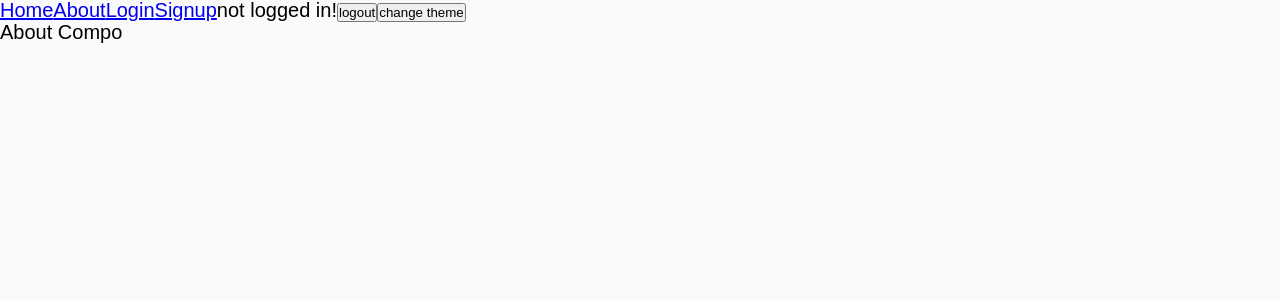
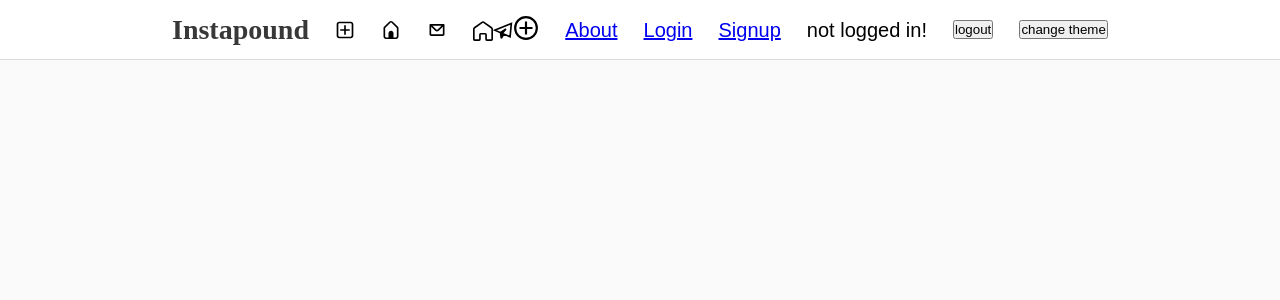
Before and after one commit to welschmoor/instaclone-front, a React (Create React App) app: page /about in a window 1280 px wide. Shown: the top 300 px of the page. Built offline with nearby package versions, Linux system fonts and the light colour scheme.

Commit message:
added token check inside headers

```diff
--- a/src/App.js
+++ b/src/App.js
@@ -1,12 +1,13 @@
-import { useEffect } from "react"
+import { useEffect, useState } from "react"
 import { useReactiveVar } from "@apollo/client";
 import { BrowserRouter, Routes, Route, Navigate } from "react-router-dom"
 import { loggedInVar } from "./graphql/apollo";
+import { useUserHook } from "./graphql/useUserHook"
+import { HelmetProvider } from "react-helmet-async"
 
 // styles
 import { ThemeProvider } from "styled-components";
-import { GlobalStyle, darkTheme, lightTheme } from "./STYLES/globalStyles";
-import { darkModeVar } from './graphql/apollo'
+import { GlobalStyle, darkTheme, lightTheme } from "./STYLES/globalStyles"
 
 import Home from './pages/Home'
 import About from './pages/About'
@@ -16,14 +17,16 @@ import Page404 from './pages/Page404'
 import SignupRedirect from './pages/SignupRedirect'
 
 import Navbar from './components/Navbar'
-import { HelmetProvider } from "react-helmet-async";
-
+import YesNavbar from './components/YesNavbar'
 
 
 const App = () => {
-  const darkModeBool = useReactiveVar(darkModeVar)
+  const [darkMode, setDarkMode] = useState(localStorage.getItem("instapounddarkmode") === "false")
+
   const loggedInBool = useReactiveVar(loggedInVar)
   console.log('loggedInBool', loggedInBool)
+
+  const something = useUserHook()
 
   useEffect(() => {
     const tokenLS = window.localStorage.getItem('instapoundtoken')
@@ -33,20 +36,21 @@ const App = () => {
   }, [loggedInBool])
 
 
+
   return (
     <HelmetProvider>
-      <ThemeProvider theme={darkModeBool ? darkTheme : lightTheme}>
+      <ThemeProvider theme={darkMode ? darkTheme : lightTheme}>
         <GlobalStyle />
         <BrowserRouter >
-          <Navbar />
+          {/* <Navbar setDarkMode={setDarkMode} /> */}
           <Routes>
 
             <Route path='/login' element={loggedInBool ? <Navigate to='/' /> : <Login />} />
             <Route path='/signup' element={loggedInBool ? <Navigate to='/' /> : <Signup />} />
             <Route path='/signupRedirect' element={loggedInBool ? <Navigate to='/' /> : <SignupRedirect />} />
-            <Route path='/about' element={<About />} />
-            <Route path='/' element={<Home />} exact />
-            <Route path='*' element={<Page404 />} />
+            <Route path='/about' element={<YesNavbar setDarkMode={setDarkMode}><About /></YesNavbar>} />
+            <Route path='/' element={<YesNavbar setDarkMode={setDarkMode}><Home /> </YesNavbar>} exact />
+            <Route path='*' element={<YesNavbar setDarkMode={setDarkMode}><Page404 /></YesNavbar>} />
 
           </Routes>
         </BrowserRouter>
--- a/src/STYLES/globalStyles.js
+++ b/src/STYLES/globalStyles.js
@@ -91,7 +91,7 @@ export const darkTheme = {
 
   BG1: "black",
   BG2: "hsl(35, 7%,18%)",
-  BG10: "rgb(250, 250, 250)",
+  BG10: "hsl(0, 0%, 8.0392156862745%)",
 
 
   FC1: "white",
--- a/src/STYLES/styleForm.js
+++ b/src/STYLES/styleForm.js
@@ -14,7 +14,7 @@ export const MD = styled.div`
 
 `
 export const MDtop = styled(MD)`
-  margin-top: 40px;
+  margin-top: 80px;
 `
 
 
@@ -91,10 +91,11 @@ export const Subtitle = styled.h2`
   font-size: 0.5rem;
 `
 export const Subtitle2 = styled.h2`
-  margin-top: 18px;
+  margin-top: 15px;
   font-size: 0.8rem;
   text-align: center;
   color: #808080;
+  line-height: 1.1;
 `
 
 export const TitleAndSubtitle = styled.div`
--- a/src/components/Navbar.js
+++ b/src/components/Navbar.js
@@ -1,12 +1,17 @@
 
 import { useReactiveVar } from "@apollo/client"
 import { NavLink } from "react-router-dom"
+import { loggedInVar } from "../graphql/apollo"
 
-import { darkModeVar, loggedInVar } from "../graphql/apollo"
+// styled
+import styled from "styled-components"
+import { MDtop, LoginForm, Input, BlueBTN, Title, Subtitle, TitleAndSubtitle, Separator, SeparatorLine, SeparatorSpan, SignupText, SignupLink } from '../STYLES/styleForm'
+import { GrHomeRounded, GrSend, GrAddCircle } from "react-icons/gr"
+import { CgAddR, CgHomeAlt, CgMail } from "react-icons/cg"
 
-const Navbar = () => {
+
+const Navbar = ({ setDarkMode }) => {
   const loggedInBool = useReactiveVar(loggedInVar)
-  const darkModeBool = useReactiveVar(darkModeVar)
 
 
   const logout = () => {
@@ -14,18 +19,71 @@ const Navbar = () => {
     localStorage.removeItem("instapoundtoken")
   }
 
+  const darkModeHandler = () => {
+    setDarkMode(p => {
+      localStorage.setItem("instapounddarkmode", p)
+      return !p
+    })
+  }
+
   return (
-    <div>
-      <NavLink to="/">Home</NavLink>
-      <NavLink to="/about">About</NavLink>
-      <NavLink to="/login">Login</NavLink>
-      <NavLink to="/signup">Signup</NavLink>
-      {loggedInBool ? "logged in!" : "not logged in!"}
-      <button onClick={() => logout()} >logout</button>
-      <button onClick={() => darkModeVar(darkModeBool ? false : true)} >change theme</button>
-    </div>
+    <Header>
+      <CW>
+
+
+        <MainLogo>Instapound</MainLogo>
+
+        <CgAddR /> <CgHomeAlt /> <CgMail />
+
+        <NavLink to="/"><HomeIcon /><SendIcon /><NewPostIcon/></NavLink>
+        <NavLink to="/about">About</NavLink>
+        <NavLink to="/login">Login</NavLink>
+        <NavLink to="/signup">Signup</NavLink>
+        {loggedInBool ? "logged in!" : "not logged in!"}
+        <button onClick={() => logout()} >logout</button>
+        <button onClick={darkModeHandler} >change theme</button>
+      </CW>
+    </Header>
   )
 }
 
+const Header = styled.header`
+  height: 60px;
+  width: 100%;
+  position: fixed;
+  top: 0;
+  border-bottom: 1px solid ${p => p.theme.BORCOL1};
+  background-color: white;
+  display: flex;
+  align-items: center;
+  justify-content: center;
+  z-index: 10;
+`
+
+const CW = styled.div`
+  display: flex;
+  align-items: center;
+  justify-content: space-between;
+  width: 100%;
+  gap: 10px;
+  max-width: 936px;
+`
+
+
+const MainLogo = styled(Title)`
+  font-size: 1.4rem;
+`
+
+const HomeIcon = styled(GrHomeRounded)`
+  font-size: 1rem;
+`
+
+const SendIcon = styled(GrSend)`
+  font-size: 1rem;
+`
+
+const NewPostIcon = styled(GrAddCircle)`
+  font-size: 1.3rem;
+`
 
 export default Navbar
--- /dev/null
+++ b/src/components/YesNavbar.js
@@ -0,0 +1,21 @@
+/// this component wraps other components and for them the Navbar is shown
+
+import styled from "styled-components"
+import Navbar from "./Navbar"
+
+const YesNavbar = ({ children, setDarkMode }) => {
+  return (
+    <>
+      <Navbar setDarkMode={setDarkMode} />
+      <Wrapper>
+        {children}
+      </Wrapper>
+    </>
+  )
+}
+
+const Wrapper = styled.div`
+  max-width: 936px;
+`
+
+export default YesNavbar
--- a/src/graphql/apollo.js
+++ b/src/graphql/apollo.js
@@ -1,13 +1,25 @@
 // reactive variables
 
-import { makeVar, ApolloClient, InMemoryCache, HttpLink } from "@apollo/client";
-
+import { makeVar, ApolloClient, InMemoryCache, HttpLink, createHttpLink } from "@apollo/client";
+import { setContext } from '@apollo/client/link/context'
 
 export const loggedInVar = makeVar(false)
-export const darkModeVar = makeVar(false)
+
+const httpLink = createHttpLink({
+  uri: "http://localhost:4002/graphql",
+})
+
+const authLink = setContext((_, { headers }) => {
+  return {
+    headers: {
+      ...headers,
+      token: localStorage.getItem("instapoundtoken"),
+    }
+  }
+})
 
 export const client = new ApolloClient({
-  uri: "http://localhost:4002/graphql",
+  link: authLink.concat(httpLink),
   cache: new InMemoryCache(),
 })
 
--- a/src/graphql/queries.js
+++ b/src/graphql/queries.js
@@ -14,10 +14,19 @@ export const LOGIN = gql`
 `
 
 export const SIGNUP = gql`
-mutation CreateAccount($fullName: String!, $username: String!, $email: String!, $password: String!) {
-  createAccount(fullName: $fullName, username: $username, email: $email, password: $password) {
-    ok
-    error
+  mutation CreateAccount($fullName: String!, $username: String!, $email: String!, $password: String!) {
+    createAccount(fullName: $fullName, username: $username, email: $email, password: $password) {
+      ok
+      error
+    }
   }
-}
 `
+
+// returns current
+export const ME = gql`
+  query ME {
+    me {
+      username
+    }
+  }
+`
--- /dev/null
+++ b/src/graphql/useUserHook.js
@@ -0,0 +1,24 @@
+
+// this hook checks if the token in local storage is a real token
+import { useEffect } from "react"
+import { useQuery, useReactiveVar } from "@apollo/client";
+import { loggedInVar } from "./apollo";
+import { ME } from "./queries";
+
+
+export const useUserHook = () => {
+  const loggedInBool = useReactiveVar(loggedInVar)
+  const { data, error } = useQuery(ME, {
+    skip: !loggedInBool
+  })
+
+  console.log("data error", data, error)
+
+  useEffect(() => {
+    if (data?.me === null) { // this means token exists but it's a wrong token
+      loggedInVar(false)
+      localStorage.removeItem("instapoundtoken")
+    }
+  }, [data])
+  return;
+}
--- a/src/pages/Login.js
+++ b/src/pages/Login.js
@@ -37,7 +37,7 @@ const Login = () => {
         }, 2400)
       }
 
-      // save token in localS
+      // save token in localStorage
       if (token) {
         window.localStorage.setItem("instapoundtoken", token)
         loggedInVar(true)
--- a/src/pages/Signup.js
+++ b/src/pages/Signup.js
@@ -37,7 +37,6 @@ const Signup = () => {
     }
   })
 
-  console.log("Form valid?", formState.isValid)
 
   const onSuccess = async data => {
     if (loading) return;
--- a/src/pages/SignupRedirect.js
+++ b/src/pages/SignupRedirect.js
@@ -1,22 +1,13 @@
-import { loggedInVar } from "../graphql/apollo"
-import { useLocation, useNavigate, Navigate } from "react-router-dom"
-import { Helmet } from "react-helmet-async"
-import { useForm } from "react-hook-form"
-import { SIGNUP } from "../graphql/queries"
-import { useState } from "react"
-import { useMutation } from "@apollo/client"
+
+import { useLocation, Navigate } from "react-router-dom"
 
 // styles
 import styled from 'styled-components'
-import { MDtop, CW, LoginForm, Input, BlueBTN, Title, Subtitle, Subtitle2, TitleAndSubtitle, Separator, SeparatorLine, SeparatorSpan, SignupText, SignupLink } from '../STYLES/styleForm'
-import { GrFacebook } from "react-icons/gr"
+import { MDtop, CW, SignupText, SignupLink } from '../STYLES/styleForm'
 
-import ErrorLogin from '../components/ErrorLogin'
 
 const SignupRedirect = () => {
   const location = useLocation()
-  const navigate = useNavigate()
-  console.log('location', location)
 
   if (location?.state?.ok) {
     return (
@@ -27,37 +18,14 @@ const SignupRedirect = () => {
       </MDtop>
     )
   }
+
   return <Navigate to='/' /> // redirect home if user came to this page not after signup
 }
+
 
 const CWsignupRedirect = styled(CW)`
   line-height: 1.64;
   text-align: center;
 `
 
-const SignupBTN = styled(BlueBTN)`
-  margin-top: 11px;
-  background-color: ${p => p.disabled ? "rgb(178, 223, 252)" : "#0095F6"}
-`
-
-const FacebookBTN = styled(BlueBTN)`
-  background-color: #0095F6;
-`
-
-const FacebookIcon = styled(GrFacebook)`
-  margin-right: 7px;
-  font-size: 0.76rem;
-  transform: translateY(2px);
-`
-
-const Terms = styled.p`
-  text-align: center;
-  font-size: 0.60rem;
-  color: #818181;
-  line-height: 1.3;
-`
-
-const Bold = styled.span`
-  font-weight: bold;
-`
 export default SignupRedirect
```
Also changed, not shown: src/components/Footer.js (added, +14 -0 lines).
